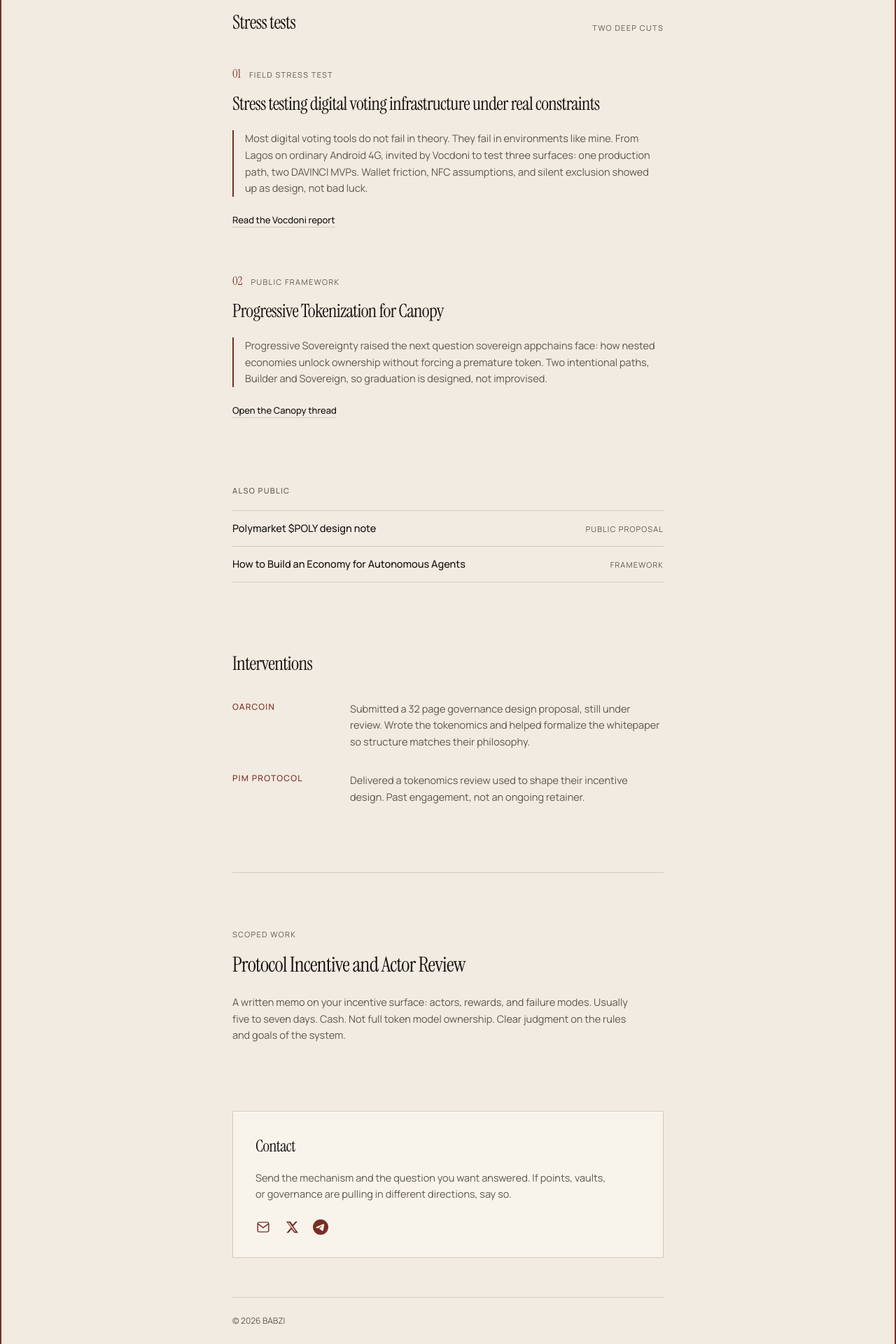
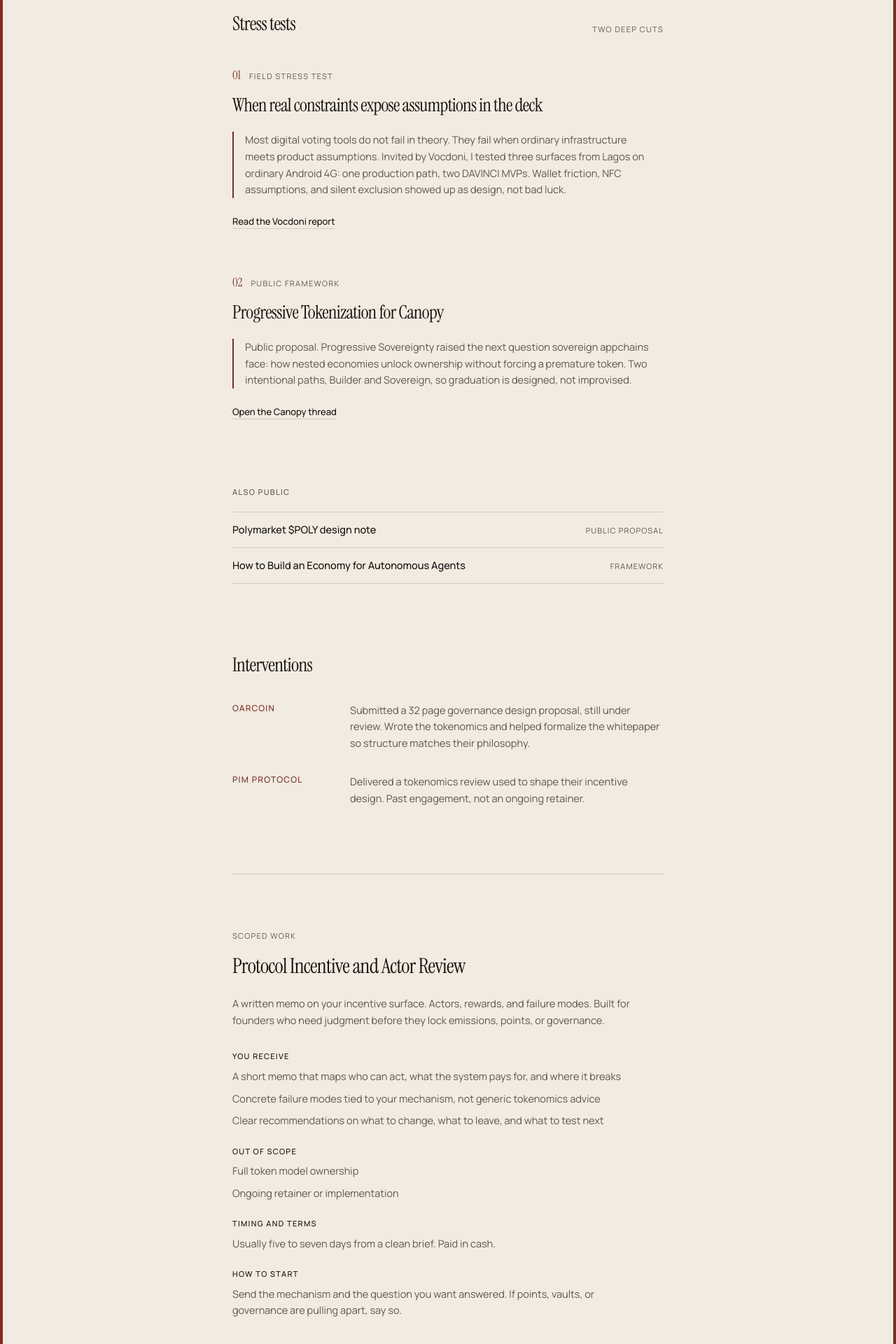
Before and after one commit to Babcan-Inc/babzi-portfolio, a Next.js app: page / in a window 1280 px wide. Shown: the part 1040-2960 px from the top of the page at 70% size. Built offline with nearby package versions, Linux system fonts and the light colour scheme.

Commit message:
Clarify offer deliverables, reframe Vocdoni, thicken oxblood frame.

```diff
--- a/src/app/globals.css
+++ b/src/app/globals.css
@@ -56,7 +56,7 @@ body {
 /* Full-bleed document frame: oxblood at screen edge, no outer gutter */
 .page-shell {
   min-height: 100vh;
-  border: 2px solid var(--accent);
+  border: 4px solid var(--accent);
   box-sizing: border-box;
   width: 100%;
 }
--- a/src/app/page.tsx
+++ b/src/app/page.tsx
@@ -4,9 +4,9 @@ const stressTests = [
   {
     num: "01",
     kicker: "Field stress test",
-    title: "Stress testing digital voting infrastructure under real constraints",
+    title: "When real constraints expose assumptions in the deck",
     excerpt:
-      "Most digital voting tools do not fail in theory. They fail in environments like mine. From Lagos on ordinary Android 4G, invited by Vocdoni to test three surfaces: one production path, two DAVINCI MVPs. Wallet friction, NFC assumptions, and silent exclusion showed up as design, not bad luck.",
+      "Most digital voting tools do not fail in theory. They fail when ordinary infrastructure meets product assumptions. Invited by Vocdoni, I tested three surfaces from Lagos on ordinary Android 4G: one production path, two DAVINCI MVPs. Wallet friction, NFC assumptions, and silent exclusion showed up as design, not bad luck.",
     href: "https://paragraph.com/@babziweb3%40gmail.com/i-tested-three-digital-voting-tools-from-nigeria-here-is-what-actually-happened",
     cta: "Read the Vocdoni report",
   },
@@ -15,7 +15,7 @@ const stressTests = [
     kicker: "Public framework",
     title: "Progressive Tokenization for Canopy",
     excerpt:
-      "Progressive Sovereignty raised the next question sovereign appchains face: how nested economies unlock ownership without forcing a premature token. Two intentional paths, Builder and Sovereign, so graduation is designed, not improvised.",
+      "Public proposal. Progressive Sovereignty raised the next question sovereign appchains face: how nested economies unlock ownership without forcing a premature token. Two intentional paths, Builder and Sovereign, so graduation is designed, not improvised.",
     href: "https://x.com/Babzi_web3/status/2077252115513131290",
     cta: "Open the Canopy thread",
   },
@@ -218,15 +218,53 @@ export default function Home() {
             Protocol Incentive and Actor Review
           </h2>
           <p className="mt-5 max-w-[36rem] text-[14.5px] leading-relaxed text-[var(--muted)]">
-            A written memo on your incentive surface: actors, rewards, and failure modes. Usually five to seven days. Cash. Not full token model ownership. Clear judgment on the rules and goals of the system.
+            A written memo on your incentive surface. Actors, rewards, and failure modes. Built for founders who need judgment before they lock emissions, points, or governance.
           </p>
+
+          <div className="mt-8 max-w-[36rem] space-y-6">
+            <div>
+              <p className="mb-2 text-[11px] font-medium uppercase tracking-[0.12em] text-[var(--ink)]">
+                You receive
+              </p>
+              <ul className="space-y-2 text-[14.5px] leading-relaxed text-[var(--muted)]">
+                <li>A short memo that maps who can act, what the system pays for, and where it breaks</li>
+                <li>Concrete failure modes tied to your mechanism, not generic tokenomics advice</li>
+                <li>Clear recommendations on what to change, what to leave, and what to test next</li>
+              </ul>
+            </div>
+            <div>
+              <p className="mb-2 text-[11px] font-medium uppercase tracking-[0.12em] text-[var(--ink)]">
+                Out of scope
+              </p>
+              <ul className="space-y-2 text-[14.5px] leading-relaxed text-[var(--muted)]">
+                <li>Full token model ownership</li>
+                <li>Ongoing retainer or implementation</li>
+              </ul>
+            </div>
+            <div>
+              <p className="mb-2 text-[11px] font-medium uppercase tracking-[0.12em] text-[var(--ink)]">
+                Timing and terms
+              </p>
+              <p className="text-[14.5px] leading-relaxed text-[var(--muted)]">
+                Usually five to seven days from a clean brief. Paid in cash.
+              </p>
+            </div>
+            <div>
+              <p className="mb-2 text-[11px] font-medium uppercase tracking-[0.12em] text-[var(--ink)]">
+                How to start
+              </p>
+              <p className="text-[14.5px] leading-relaxed text-[var(--muted)]">
+                Send the mechanism and the question you want answered. If points, vaults, or governance are pulling apart, say so.
+              </p>
+            </div>
+          </div>
         </section>
 
         {/* Contact */}
         <section id="contact" className="scroll-mt-24 border border-[var(--line)] bg-[var(--bg-elevated)] px-5 py-8 sm:px-8">
           <h2 className="font-display text-[1.45rem] tracking-tight">Contact</h2>
           <p className="mt-4 max-w-[32rem] text-[14.5px] leading-relaxed text-[var(--muted)]">
-            Send the mechanism and the question you want answered. If points, vaults, or governance are pulling in different directions, say so.
+            Email, X, or Telegram. Start from the offer above if you already know the mechanism and the question.
           </p>
           <div className="mt-6 flex flex-wrap items-center gap-5">
             <a
```
